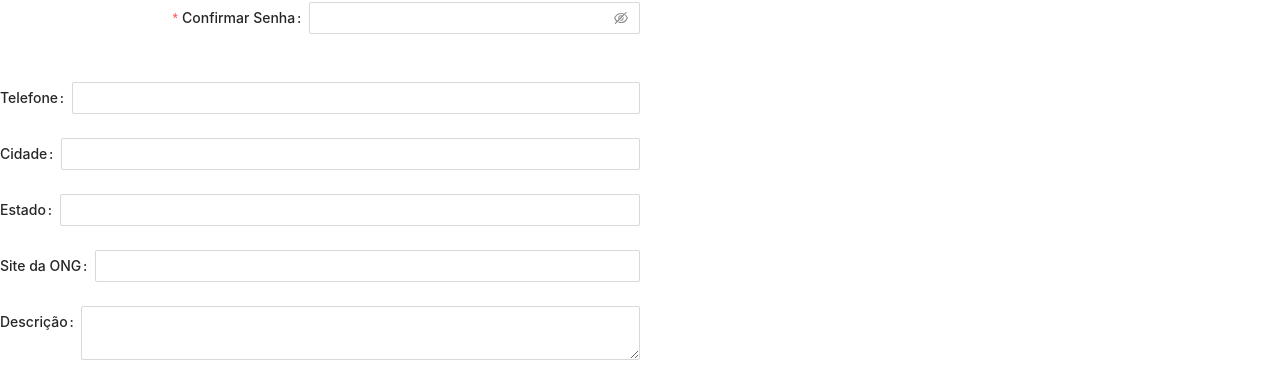
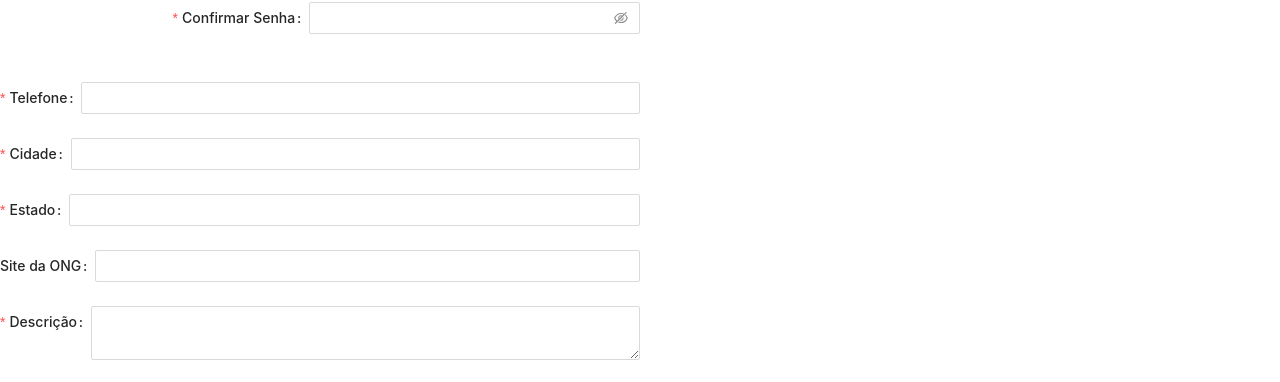
Before and after one commit to gxstav/Situacao-Aprendizado3-2020, a React (Create React App) app in the folder frontend/: page /cadastro in a window 1280 px wide. Shown: the part 312-694 px from the top of the page. Built offline with nearby package versions, Linux system fonts and the light colour scheme.

Commit message:
page cadastro tweak.

```diff
--- a/frontend/src/components/Navbar/style.css
+++ b/frontend/src/components/Navbar/style.css
@@ -15,5 +15,3 @@
 #avatar{
     margin: 10,5,3,0;
 }
-
-/* o css nao funcionaaaa */
--- a/frontend/src/pages/Cadastro/index.jsx
+++ b/frontend/src/pages/Cadastro/index.jsx
@@ -1,12 +1,8 @@
 import React, { useState } from 'react';
 import './styles.css';
 import Navbar from '../../components/Navbar'
-import Carousel from '../../components/Carousel'
-import Feed from '../../components/Feed'
 import Footer from '../../components/Footer'
-import Filter from '../../components/Filter'
 import { Form, Input, InputNumber, Button } from 'antd';
-import { MinusCircleOutlined, PlusOutlined } from '@ant-design/icons';
 import { Layout } from 'antd';
 
 
@@ -50,14 +46,18 @@ const validateMessages = {
 };
  */
 
-//
-// PODE IMPORTAR LOGOS, SVG, COMPONENTES AQUI
-//
-
 function Cadastro(){
 
+  async function handleCadastro(event) {
+    event.preventDefault()
+    try {
+      // api request to save data.
+    } catch (error) {
+      alert('Erro ao cadastrar, tente novamente.')
+    }
+  }
+
   return (
-
 
     <div id="cadastroPage">
      <Navbar />
@@ -66,7 +66,7 @@ function Cadastro(){
      <h1 style={mystyle}>Cadastro</h1>
      <p></p>
      <Content style={meuregistro}>
-     <Form name="cadastro">
+     <Form name="cadastro" onSubmit={handleCadastro}>
       <Form.Item name="nome" label="Nome do Responsável" rules={[{ required: true }]}>
         <Input />
 
@@ -117,22 +117,22 @@ function Cadastro(){
       </Form.Item>
 
       </Form.Item>
-      <Form.Item name="telefone" label="Telefone" rules={[{ type: 'tel' }]}>
+      <Form.Item name="telefone" label="Telefone" rules={[{ type: 'tel' , required: true }]}>
         <Input/>
       </Form.Item>
 
-      <Form.Item name="cidade" label="Cidade">
+      <Form.Item name="cidade" label="Cidade" rules={[{ required: true }]}>
         <Input />
       </Form.Item>
 
-      <Form.Item name="estado" label="Estado">
+      <Form.Item name="estado" label="Estado" rules={[{ required: true }]}>
         <Input />
       </Form.Item>
 
       <Form.Item name="site" label="Site da ONG">
         <Input />
       </Form.Item>
-      <Form.Item name="descricao" label="Descrição">
+      <Form.Item name="descricao" label="Descrição" rules={[{ required: true }]}>
         <Input.TextArea />
       </Form.Item>
       <Form.Item>
```
